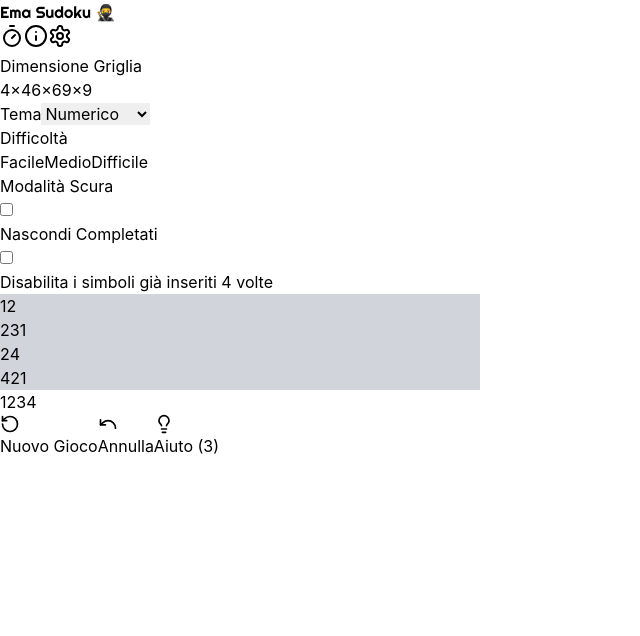
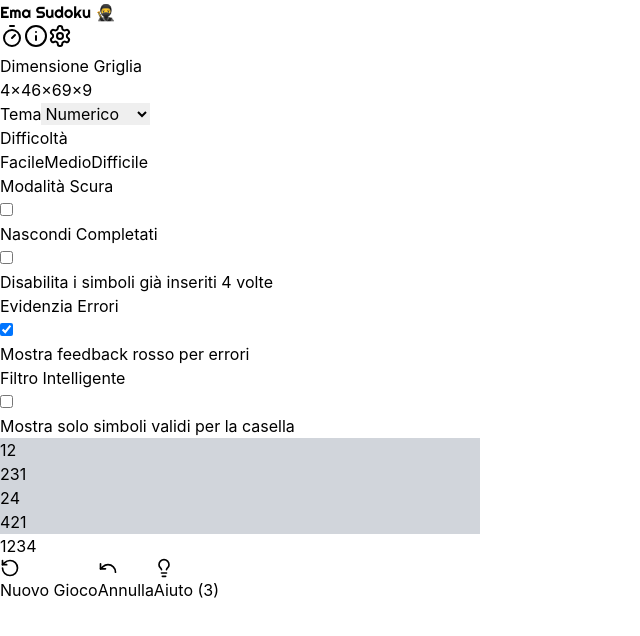
Before and after one commit to sigfreedo/ema-sudoku, a React (Vite) app: page / in a window 1280 px wide. Both pictures are taken after a click on the button 60 px from the left and 36 px from the top of the page. Shown: the top 636 px of the page, without its empty margins (0-640 px from the left). Built offline with nearby package versions, Linux system fonts and the light colour scheme.

Commit message:
Inserite opzioni Evidenzia Errori e Filtro Intelligente

```diff
--- a/src/App.jsx
+++ b/src/App.jsx
@@ -10,6 +10,8 @@ const EmaSudoku = () => {
   const [showSettings, setShowSettings] = useState(false);
   const [showInfo, setShowInfo] = useState(false);
   const [hideCompleted, setHideCompleted] = useState(false);
+  const [showErrors, setShowErrors] = useState(true);
+  const [smartFilter, setSmartFilter] = useState(false);
 
   // Set di simboli disponibili con stile associato
   const symbolSets = {
@@ -530,7 +532,8 @@ const EmaSudoku = () => {
       newBoard[selected.row][selected.col] = symbolIndex + 1;
       setBoard(newBoard);
 
-      if (symbolIndex + 1 !== game.solution[selected.row][selected.col]) {
+      // Mostra errore solo se l'opzione è attiva
+      if (showErrors && symbolIndex + 1 !== game.solution[selected.row][selected.col]) {
         setErrors([...errors, `${selected.row}-${selected.col}`]);
         setTimeout(() => {
           setErrors(errors.filter(e => e !== `${selected.row}-${selected.col}`));
@@ -595,6 +598,47 @@ const EmaSudoku = () => {
   // Verifica se un simbolo è completato (usato gridSize volte)
   const isSymbolCompleted = (symbolValue) => {
     return hideCompleted && getSymbolCount(symbolValue) >= gridSize;
+  };
+
+  // Calcola quali simboli sono validi per una data cella (per filtro intelligente)
+  const getValidSymbols = (row, col) => {
+    if (!smartFilter || !selected) return Array.from({ length: gridSize }, (_, i) => i + 1);
+
+    const blockRows = gridSize === 4 ? 2 : gridSize === 6 ? 2 : 3;
+    const blockCols = gridSize === 4 ? 2 : gridSize === 6 ? 3 : 3;
+    const blockRow = Math.floor(row / blockRows);
+    const blockCol = Math.floor(col / blockCols);
+
+    const usedNumbers = new Set();
+
+    // Controlla riga
+    for (let c = 0; c < gridSize; c++) {
+      if (board[row][c] !== 0) usedNumbers.add(board[row][c]);
+    }
+
+    // Controlla colonna
+    for (let r = 0; r < gridSize; r++) {
+      if (board[r][col] !== 0) usedNumbers.add(board[r][col]);
+    }
+
+    // Controlla blocco
+    const startRow = blockRow * blockRows;
+    const startCol = blockCol * blockCols;
+    for (let r = startRow; r < startRow + blockRows; r++) {
+      for (let c = startCol; c < startCol + blockCols; c++) {
+        if (board[r][c] !== 0) usedNumbers.add(board[r][c]);
+      }
+    }
+
+    // Ritorna simboli validi (quelli non usati)
+    const validSymbols = [];
+    for (let i = 1; i <= gridSize; i++) {
+      if (!usedNumbers.has(i)) {
+        validSymbols.push(i);
+      }
+    }
+
+    return validSymbols;
   };
 
   const getSymbol = (num) => {
@@ -684,7 +728,7 @@ const EmaSudoku = () => {
         {/* Pannello Impostazioni */}
         {showSettings && (
           <div className={`${cardBg} border ${borderColor} rounded-lg p-6 mb-6 shadow-lg max-w-4xl mx-auto`}>
-            <div className="grid sm:grid-cols-2 gap-6">
+            <div className="grid sm:grid-cols-2 lg:grid-cols-3 gap-6">
               {/* Dimensione griglia */}
               <div>
                 <label className="block font-semibold mb-2">Dimensione Griglia</label>
@@ -788,6 +832,54 @@ const EmaSudoku = () => {
                 </label>
                 <p className="text-xs opacity-70 mt-1">
                   Disabilita i simboli già inseriti {gridSize} volte
+                </p>
+              </div>
+
+              {/* Mostra Errori Toggle */}
+              <div>
+                <label className="flex items-center justify-between cursor-pointer">
+                  <span className="font-semibold">Evidenzia Errori</span>
+                  <div className="relative">
+                    <input
+                      type="checkbox"
+                      checked={showErrors}
+                      onChange={(e) => setShowErrors(e.target.checked)}
+                      className="sr-only peer"
+                    />
+                    <div className={`w-14 h-7 rounded-full transition-colors ${
+                      showErrors ? 'bg-blue-600' : 'bg-gray-300'
+                    }`}></div>
+                    <div className={`absolute left-1 top-1 w-5 h-5 bg-white rounded-full transition-transform ${
+                      showErrors ? 'translate-x-7' : 'translate-x-0'
+                    }`}></div>
+                  </div>
+                </label>
+                <p className="text-xs opacity-70 mt-1">
+                  Mostra feedback rosso per errori
+                </p>
+              </div>
+
+              {/* Filtro Intelligente Toggle */}
+              <div>
+                <label className="flex items-center justify-between cursor-pointer">
+                  <span className="font-semibold">Filtro Intelligente</span>
+                  <div className="relative">
+                    <input
+                      type="checkbox"
+                      checked={smartFilter}
+                      onChange={(e) => setSmartFilter(e.target.checked)}
+                      className="sr-only peer"
+                    />
+                    <div className={`w-14 h-7 rounded-full transition-colors ${
+                      smartFilter ? 'bg-blue-600' : 'bg-gray-300'
+                    }`}></div>
+                    <div className={`absolute left-1 top-1 w-5 h-5 bg-white rounded-full transition-transform ${
+                      smartFilter ? 'translate-x-7' : 'translate-x-0'
+                    }`}></div>
+                  </div>
+                </label>
+                <p className="text-xs opacity-70 mt-1">
+                  Mostra solo simboli validi per la casella
                 </p>
               </div>
             </div>
@@ -896,14 +988,18 @@ const EmaSudoku = () => {
                 const symbolValue = index + 1;
                 const isCompleted = isSymbolCompleted(symbolValue);
 
+                // Calcola simboli validi per la cella selezionata (filtro intelligente)
+                const validSymbols = selected ? getValidSymbols(selected.row, selected.col) : [];
+                const isValidForCell = !smartFilter || validSymbols.includes(symbolValue);
+
                 // Determina lo stato del pulsante
                 const isFixedCell = selected && game.puzzle[selected.row][selected.col] !== 0;
                 const isCurrentValue = selected && board[selected.row][selected.col] === symbolValue;
-                const isClickable = selected && !isFixedCell && !isCompleted;
+                const isClickable = selected && !isFixedCell && !isCompleted && isValidForCell;
 
                 // Stati visuali
                 let buttonStyle = '';
-                if (!selected || isFixedCell || isCompleted) {
+                if (!selected || isFixedCell || isCompleted || !isValidForCell) {
                   // Stato 1: Disabilitato (bianco/grigio)
                   buttonStyle = `${currentStyle.buttonInactive} cursor-not-allowed opacity-50`;
                 } else if (isCurrentValue) {
@@ -912,6 +1008,14 @@ const EmaSudoku = () => {
                 } else {
                   // Stato 2: Attivo normale
                   buttonStyle = `${currentStyle.buttonActive} hover:brightness-110 hover:shadow-xl hover:border-white/40 active:scale-95 shadow-md cursor-pointer`;
+                }
+
+                // Tooltip informativo
+                let tooltipText = '';
+                if (isCompleted) {
+                  tooltipText = `Tutti i ${symbol} sono stati inseriti`;
+                } else if (smartFilter && !isValidForCell && selected && !isFixedCell) {
+                  tooltipText = `${symbol} non può stare qui (già presente in riga, colonna o blocco)`;
                 }
 
                 return (
@@ -929,7 +1033,7 @@ const EmaSudoku = () => {
                         : 'text-3xl sm:text-4xl w-16 h-16 sm:w-20 sm:h-20'
                       }
                     `}
-                    title={isCompleted ? `Tutti i ${symbol} sono stati inseriti` : ''}
+                    title={tooltipText}
                   >
                     {symbol}
                   </button>
```
